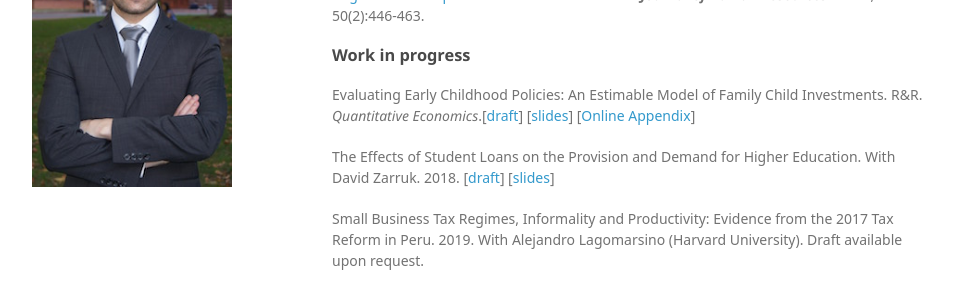
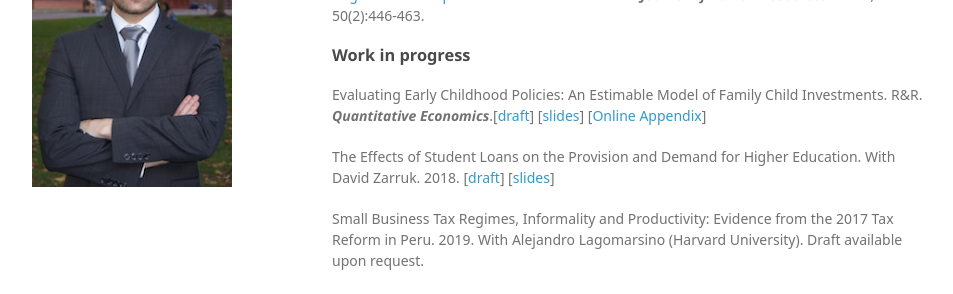
Before and after one commit to rodazuero/rodazuero.github.io, a Jekyll site: the page built from research.html, in a window 1280 px wide. Shown: the part 222-516 px from the top of the page, without its empty margins (26-979 px from the left). Built offline with Jekyll 4.4.1, drawn with Linux system fonts in a browser that asks for light colours; some web fonts are replaced; Markdown is read by kramdown in place of the engine named in the settings.

Commit message:
Bold style for QE

```diff
--- a/research.html
+++ b/research.html
@@ -18,7 +18,7 @@ layout: default
 <a id="KIND publications" class="anchor" href="#kind publications" aria-hidden="true"><span aria-hidden="true" class="octicon octicon-link"></span>
 </a>Work in progress</h3>
 
-	<p>Evaluating Early Childhood Policies: An Estimable Model of Family Child Investments. R&R. <i> Quantitative Economics</i>.[<a href="{{site.baseurl}}/files/evaluating.pdf">draft</a>]
+	<p>Evaluating Early Childhood Policies: An Estimable Model of Family Child Investments. R&R. <i><span style="font-weight:bold"> Quantitative Economics</span></i>.[<a href="{{site.baseurl}}/files/evaluating.pdf">draft</a>]
 	[<a href="{{site.baseurl}}/files/PresentationEvaluating.pdf">slides</a>]
 	[<a href="{{site.baseurl}}/files/OnlineAppendix.pdf">Online Appendix</a>]
 	</p>
```
